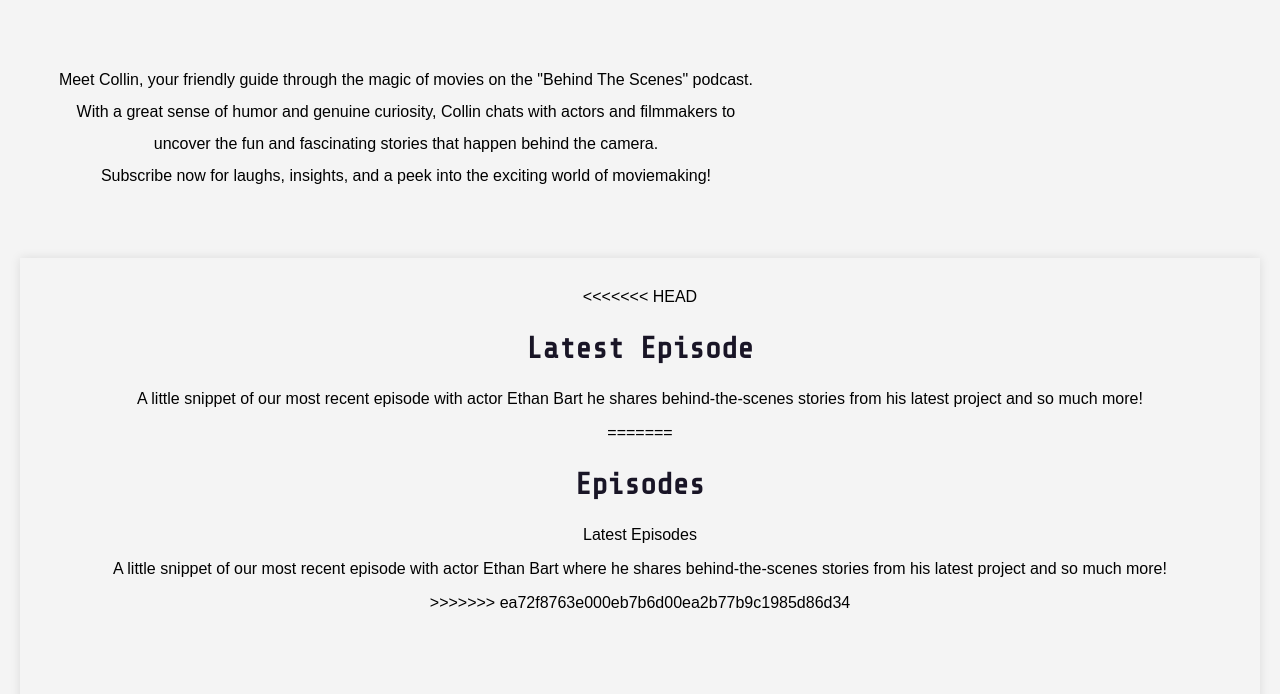
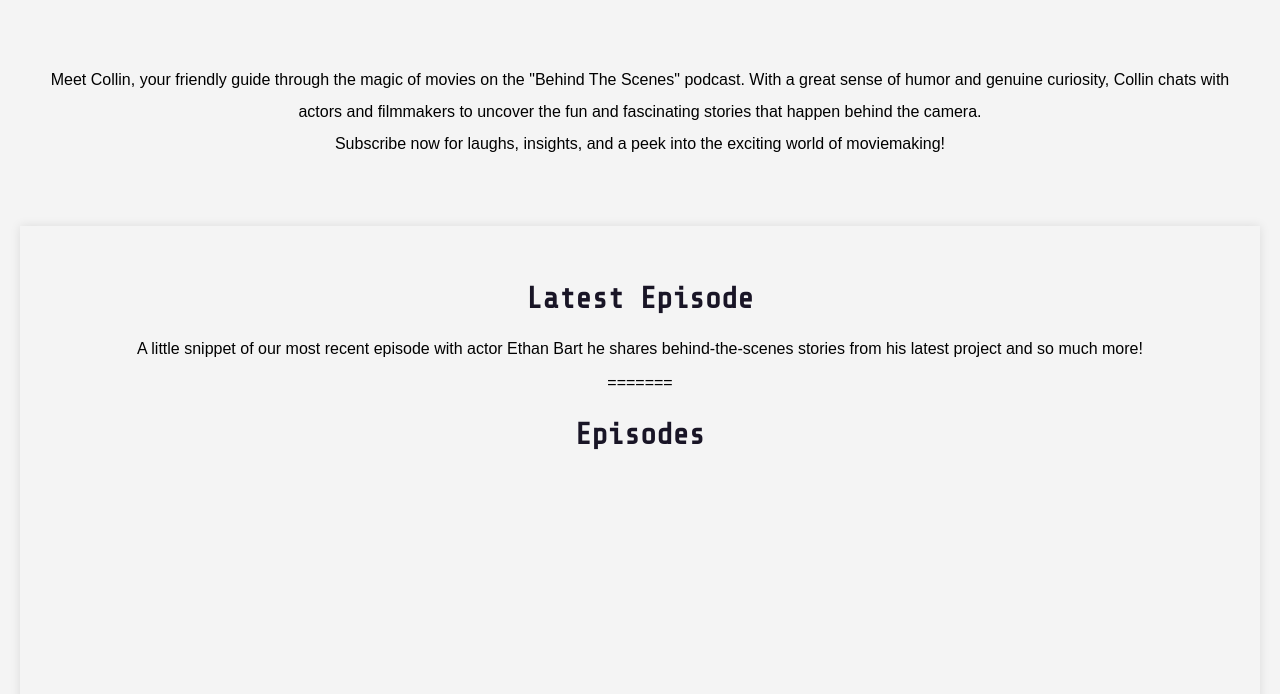
Before and after one commit to fangfausto/sound-project-podcast, a plain HTML site: page index.html in a window 1280 px wide. Shown: the part 926-1620 px from the top of the page. Drawn offline with Linux system fonts and the light colour scheme.

Commit message:
changed in the about section

```diff
--- a/index.html
+++ b/index.html
@@ -30,14 +30,10 @@
     </section>
     <!-- Audio snippet of the podcast -->
     <section id="episodes">
-<<<<<<< HEAD
         <h2>Latest Episode</h2>
         <p>A little snippet of our most recent episode with actor Ethan Bart he shares behind-the-scenes stories from his latest project and so much more!</p>
 =======
         <h2>Episodes</h2>
-        <p>Latest Episodes</p>
-        <p>A little snippet of our most recent episode with actor Ethan Bart where he shares behind-the-scenes stories from his latest project and so much more!</p>
->>>>>>> ea72f8763e000eb7b6d00ea2b77b9c1985d86d34
         <!-- Here we will place our audio -->
     </section>
     <!-- Footer and Contact information -->
--- a/style.css
+++ b/style.css
@@ -54,7 +54,6 @@ section {
 }
 
 #about {
-    max-width: 80ch; /* Set a maximum width in characters */
     line-height: 2;
 }
 
```
